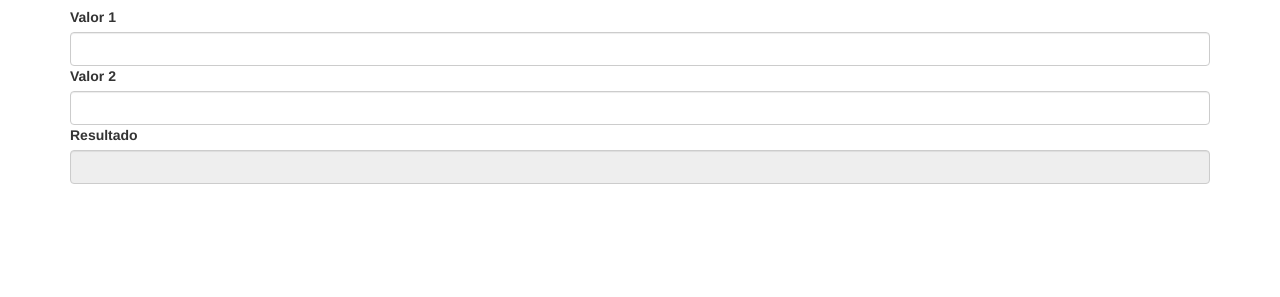
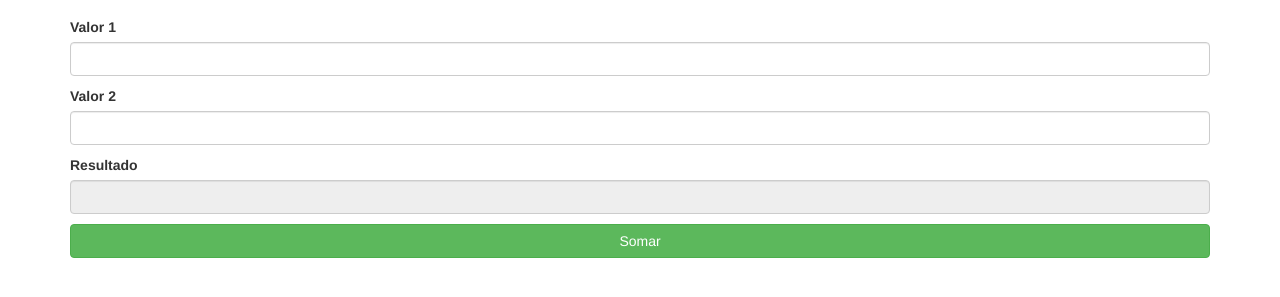
Before and after one commit to Lfdss18/prjCalculadora3i2, a website: page www/index.html in a window 1280 px wide. Shown: the part 63-360 px from the top of the page. Drawn offline with Linux system fonts and the light colour scheme.

```diff
--- a/www/css/style.css
+++ b/www/css/style.css
@@ -1 +1,4 @@
 /**/
+button, label {
+   margin-top: 10px;
+}
--- a/www/index.html
+++ b/www/index.html
@@ -22,7 +22,7 @@
          <h1>Calculadora Básica</h1>
        </div>
      </div>
-     <div class="row">
+    <div class="row">
        <div class="col-xs-12">
          <label for="valor1">Valor 1</label>
          <input type="number" id="valor1" class="form-control">
@@ -40,6 +40,11 @@
          <input type="number" id="valor3" class="form-control" readonly>
        </div>
      </div>
-   </div>
+     <div class="row">
+        <div class="col-xs-12">
+        <button id="somar" class="btn btn-success btn-block">Somar</button>
+        </div>
+     </div>
+    </div>
 </body>
 </html>
```
